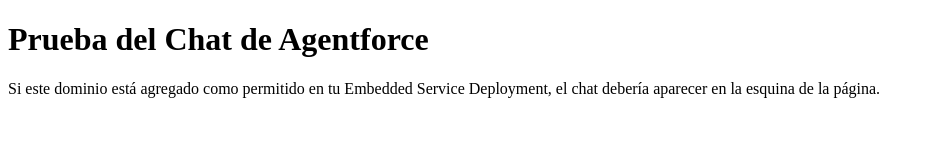
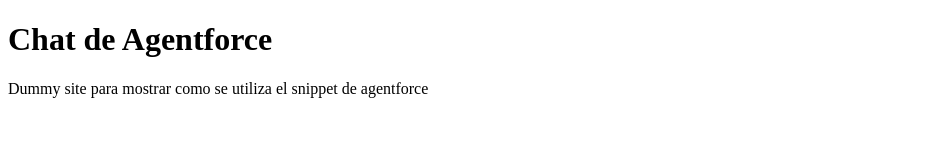
Before and after one commit to Ezegerez/testChat, a plain HTML site: page index.html in a window 1280 px wide. Shown: the whole page, without its empty margins (0-934 px from the left). Drawn offline with nearby package versions, Linux system fonts and the light colour scheme.

Commit message:
Update index.html

```diff
--- a/index.html
+++ b/index.html
@@ -6,8 +6,8 @@
 </head>
 <body>
 
-<h1>Prueba del Chat de Agentforce</h1>
-<p>Si este dominio está agregado como permitido en tu Embedded Service Deployment, el chat debería aparecer en la esquina de la página.</p>
+<h1>Chat de Agentforce</h1>
+<p>Dummy site para mostrar como se utiliza el snippet de agentforce</p>
 
 <!-- === INICIO snippet de Salesforce === -->
 <script type='text/javascript'>
```
